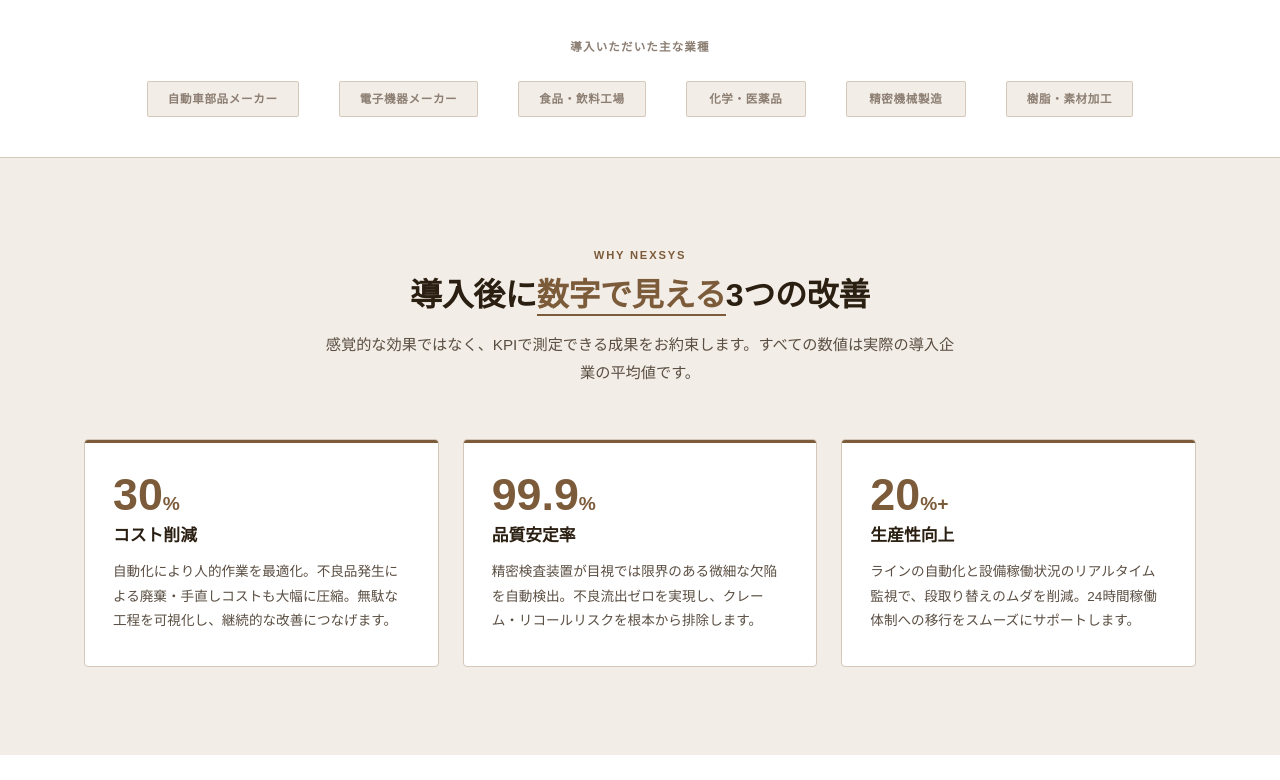
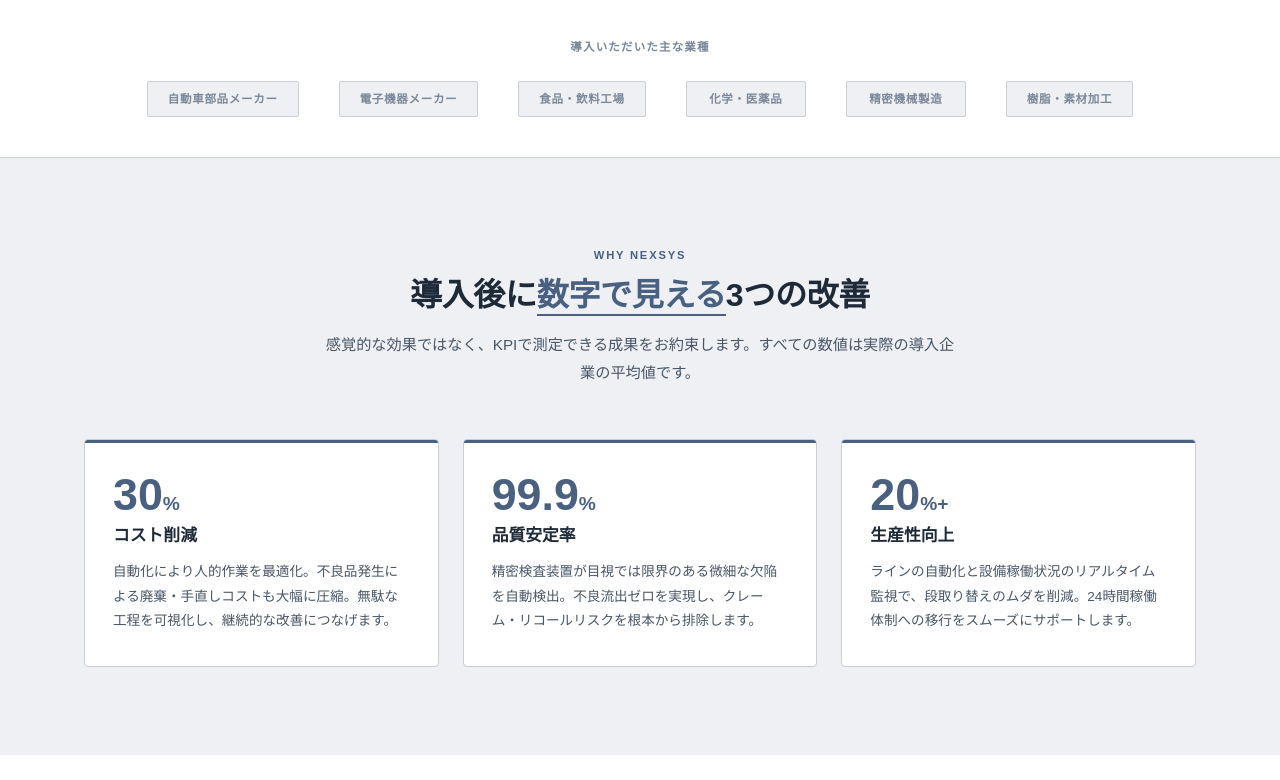
Before and after one commit to takumikojima-ship-it/btob-demo-site, a plain HTML site: page index.html in a window 1280 px wide. Shown: the part 663-1443 px from the top of the page. Drawn offline with Linux system fonts and the light colour scheme; a web font is replaced by a local one.

Commit message:
Add files via upload

```diff
--- a/index.html
+++ b/index.html
@@ -10,10 +10,7 @@
 <style>
 /* ===== HERO ===== */
 .hero {
-  background: var(--c-navy);
-  background-image: url('https://images.pexels.com/photos/34207359/pexels-photo-34207359.jpeg?auto=compress&cs=tinysrgb&w=1920&h=900&fit=crop');
-  background-size: cover;
-  background-position: center 40%;
+  background: linear-gradient(145deg, #18242F 0%, #243447 30%, #2C3E56 60%, #1E2D40 100%);
   padding: 80px 0 0;
   overflow: hidden;
   position: relative;
@@ -22,7 +19,10 @@
   content: '';
   position: absolute;
   inset: 0;
-  background: linear-gradient(to right, rgba(8,4,2,0.94) 0%, rgba(8,4,2,0.82) 45%, rgba(8,4,2,0.58) 100%);
+  /* 右側に淡いスチールハイライト */
+  background:
+    radial-gradient(ellipse at 72% 44%, rgba(74,96,128,0.32) 0%, transparent 55%),
+    linear-gradient(135deg, transparent 50%, rgba(255,255,255,0.03) 100%);
 }
 .hero-inner {
   display: grid;
@@ -51,7 +51,7 @@
   line-height: 1.25;
   letter-spacing: -.03em;
   margin-bottom: 20px;
-  text-shadow: 0 2px 18px rgba(0,0,0,0.70), 0 0 50px rgba(0,0,0,0.40);
+  text-shadow: 0 2px 16px rgba(10,20,36,0.55);
 }
 .hero-h1 em { font-style: normal; color: var(--c-orange); }
 .hero-desc { font-size: .97rem; color: rgba(255,255,255,.82); line-height: 1.9; margin-bottom: 36px; text-shadow: 0 1px 8px rgba(0,0,0,0.55); }
--- a/style.css
+++ b/style.css
@@ -25,36 +25,36 @@ button { cursor: pointer; font-family: inherit; border: none; background: none;
 /* 2. Design Tokens
    ---------------------------------------------------------- */
 :root {
-  /* --- Brand Colors: Espresso × Copper × Terracotta --- */
-  --c-navy:        #2B1F12;   /* deep espresso — ヘッダー文字・フッター・見出し */
-  --c-blue:        #7C5B3A;   /* warm copper — リンク・アクセント */
-  --c-blue-mid:    #9A7350;   /* lighter copper — ホバー */
-  --c-blue-light:  #F5EDE2;   /* warm cream — 薄い背景 */
-  --c-orange:      #BE4F28;   /* terracotta — CTAボタン専用 */
+  /* --- Brand Colors: Gunmetal × Steel × Terracotta --- */
+  --c-navy:        #1E2A38;   /* gunmetal dark — ヘッダー文字・フッター・見出し */
+  --c-blue:        #4A6080;   /* steel blue — リンク・アクセント */
+  --c-blue-mid:    #6A8099;   /* mid steel — ホバー */
+  --c-blue-light:  #E8EEF4;   /* pale steel — 薄い背景 */
+  --c-orange:      #BE4F28;   /* terracotta — CTAボタン専用（アクセント） */
   --c-orange-lt:   #FAECE6;   /* 薄いテラコッタ背景 */
 
-  /* --- Neutral: Warm Taupe Scale --- */
-  --c-bg:          #F2EDE6;   /* warm off-white — 偶数セクション背景 */
-  --c-bg-alt:      #E8DFD4;   /* warm sand — 代替背景 */
-  --c-text:        #1E1510;   /* dark espresso — 本文 */
-  --c-text-2:      #5A4E42;   /* mid brown — サブテキスト */
-  --c-text-3:      #8C7E72;   /* warm gray — ミュート・メタ */
-  --c-border:      #D4C8BA;   /* warm taupe — ボーダー */
+  /* --- Neutral: Cool Steel Scale --- */
+  --c-bg:          #EEF0F3;   /* cool light gray — 偶数セクション背景 */
+  --c-bg-alt:      #E3E7EC;   /* cool gray — 代替背景 */
+  --c-text:        #1A2130;   /* dark gunmetal — 本文 */
+  --c-text-2:      #485667;   /* mid steel — サブテキスト */
+  --c-text-3:      #7A8899;   /* steel gray — ミュート・メタ */
+  --c-border:      #C8CDD6;   /* cool border — ボーダー */
   --c-white:       #FFFFFF;
 
   /* --- Header Specific --- */
-  --c-header-bg:   #F9F5F0;   /* warm cream — ヘッダー背景 */
-  --c-header-top:  #BE4F28;   /* terracotta — ヘッダー上部ライン */
+  --c-header-bg:   #F3F5F8;   /* silver white — ヘッダー背景 */
+  --c-header-top:  #BE4F28;   /* terracotta — ヘッダー上部ライン（アクセント維持） */
 
-  /* --- Silver (Dark section replacement) --- */
-  --c-silver-bg:   #E2E6EC;   /* light steel — dark section代替 */
-  --c-silver-mid:  #C4CAD4;   /* medium steel — ボーダー・区切り */
-  --c-silver-dark: #8A96A4;   /* dark steel — アクセント */
+  /* --- Silver (section backgrounds) --- */
+  --c-silver-bg:   #DDE2E8;   /* light steel — dark section代替 */
+  --c-silver-mid:  #B8C2CC;   /* medium steel — ボーダー・区切り */
+  --c-silver-dark: #7A8899;   /* dark steel — アクセント */
 
-  /* --- Shadows (warm-tinted) --- */
-  --shadow-sm: 0 1px 4px rgba(43,31,18,.07);
-  --shadow:    0 4px 16px rgba(43,31,18,.10);
-  --shadow-lg: 0 8px 32px rgba(43,31,18,.18);
+  /* --- Shadows (cool-tinted) --- */
+  --shadow-sm: 0 1px 4px rgba(30,42,56,.07);
+  --shadow:    0 4px 16px rgba(30,42,56,.10);
+  --shadow-lg: 0 8px 32px rgba(30,42,56,.18);
 
   /* --- Border Radius --- */
   --r-sm: 2px;
```
